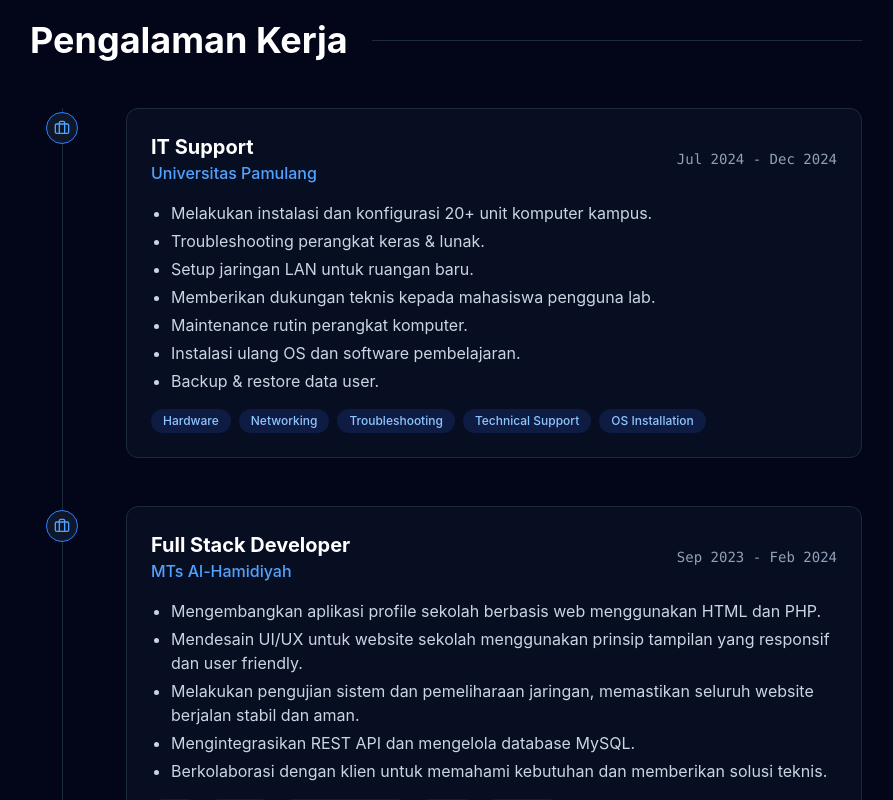
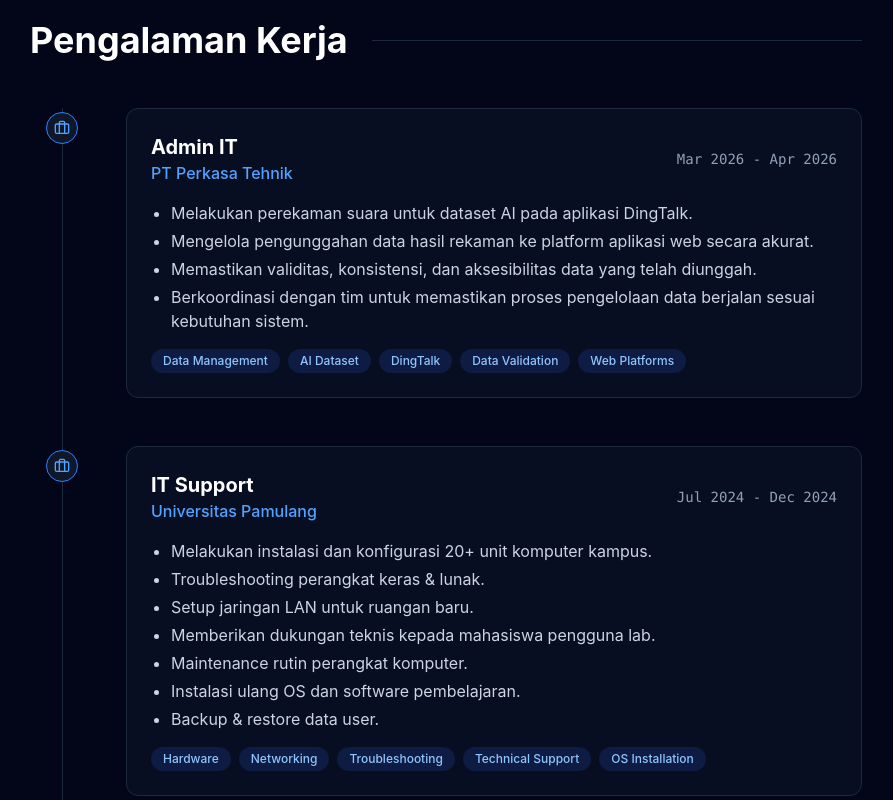
Before and after one commit to gadingislami12/Myself, a React (Vite) app: page / in a window 1280 px wide. Shown: the part 860-1660 px from the top of the page, without its empty margins (194-1087 px from the left). Built offline with nearby package versions, Linux system fonts and the light colour scheme.

Commit message:
Modify experience entries for uniqueness and clarity
Updated experience entries with unique IDs and added a new role.

```diff
--- a/src/components/Experience.jsx
+++ b/src/components/Experience.jsx
@@ -4,7 +4,20 @@ import { Briefcase } from 'lucide-react';
 
 const experiences = [
   {
-    id: 1,
+    id: 1, // ID disesuaikan agar unik (urut dari yang terbaru)
+    role: "Admin IT",
+    company: "PT Perkasa Tehnik",
+    period: "Mar 2026 - Apr 2026",
+    description: [
+      "Melakukan perekaman suara untuk dataset AI pada aplikasi DingTalk.",
+      "Mengelola pengunggahan data hasil rekaman ke platform aplikasi web secara akurat.",
+      "Memastikan validitas, konsistensi, dan aksesibilitas data yang telah diunggah.",
+      "Berkoordinasi dengan tim untuk memastikan proses pengelolaan data berjalan sesuai kebutuhan sistem."
+    ],
+    skills: ["Data Management", "AI Dataset", "DingTalk", "Data Validation", "Web Platforms"]
+  },
+  {
+    id: 2,
     role: "IT Support",
     company: "Universitas Pamulang",
     period: "Jul 2024 - Dec 2024",
@@ -20,7 +33,7 @@ const experiences = [
     skills: ["Hardware", "Networking", "Troubleshooting", "Technical Support", "OS Installation"]
   },
   {
-    id: 2,
+    id: 3,
     role: "Full Stack Developer",
     company: "MTs Al-Hamidiyah",
     period: "Sep 2023 - Feb 2024",
```
